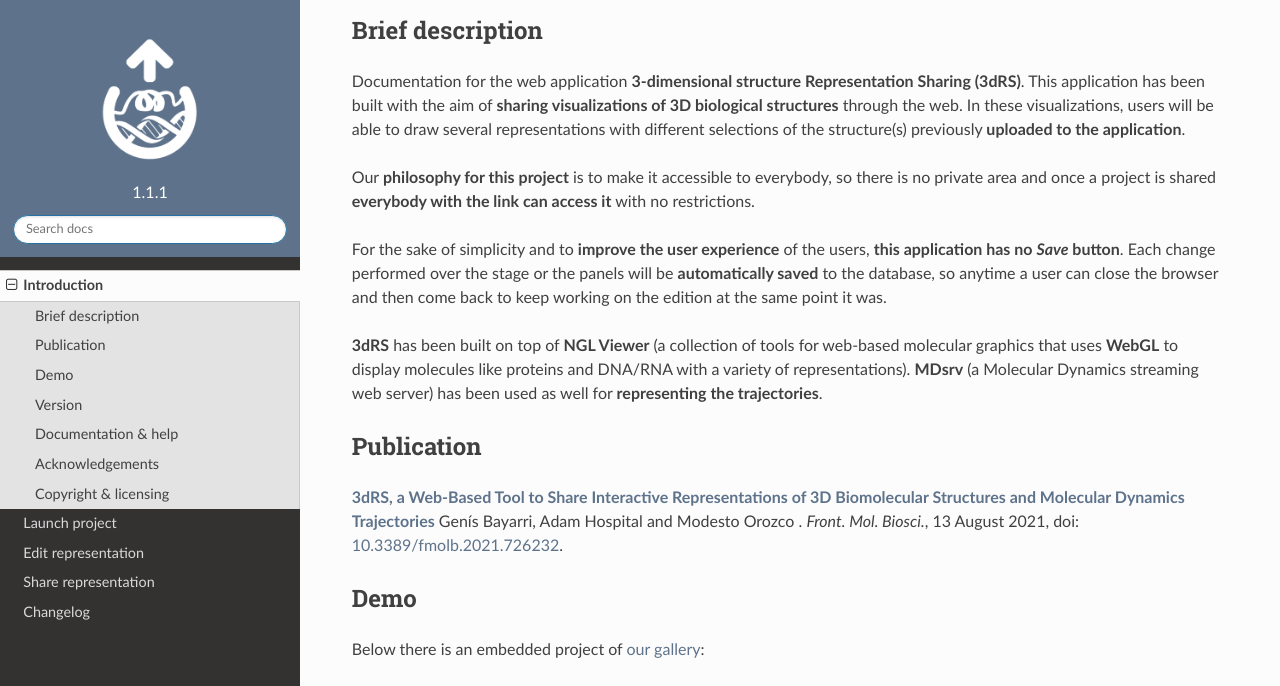
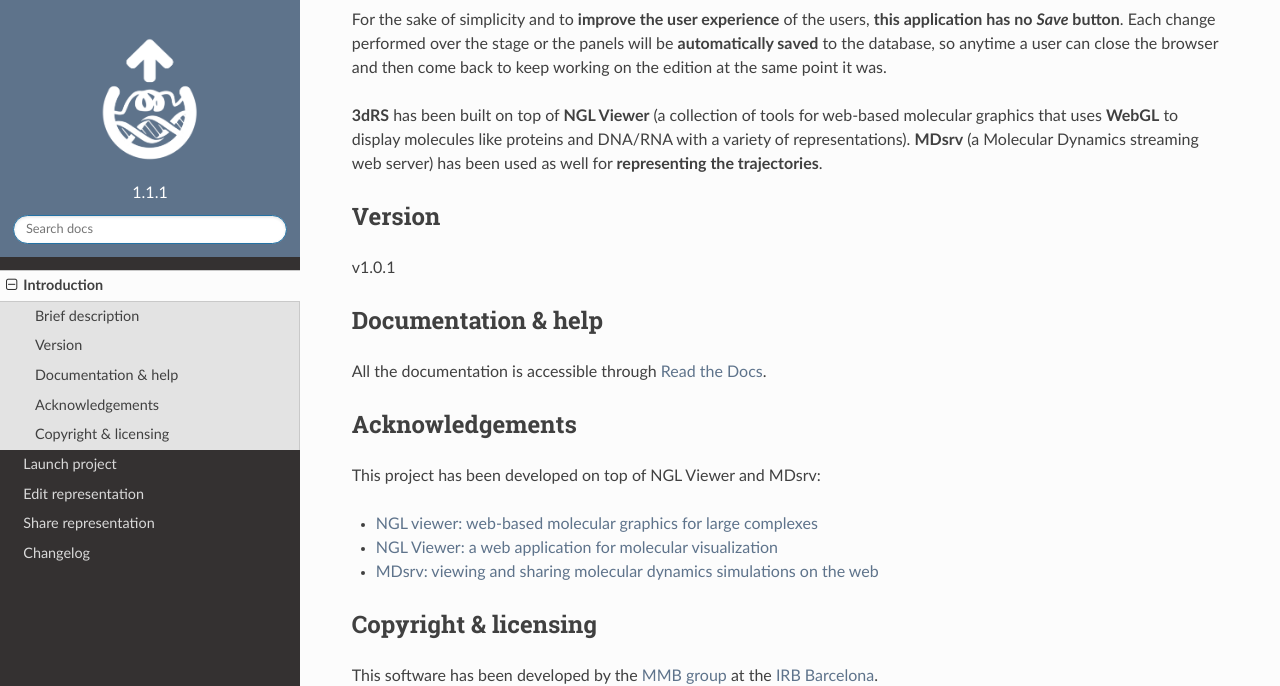
Before and after one commit to gbayarri/3drs_docs, a Sphinx documentation site: the page built from 3drs-docs/docs/source/readme.md, in a window 1280 px wide and 1400 px high, scrolled down 473 px. Shown: the top 686 px of the window. Built offline with Sphinx 7.4.7 and the Read the Docs theme 2.0.0, drawn with Linux system fonts in a browser that asks for light colours; grey boxes are pictures that could not be loaded.

Commit message:
Fixing Read the Docs

```diff
--- a/3drs-docs/docs/source/readme.md
+++ b/3drs-docs/docs/source/readme.md
@@ -1,9 +1,10 @@
 [![](https://readthedocs.org/projects/3drs-documentation/badge/?version=latest)](https://3drs-documentation.readthedocs.io/en/latest/?badge=latest)
 [![](https://zenodo.org/badge/DOI/10.3389/fmolb.2021.726232.svg)](https://doi.org/10.3389/fmolb.2021.726232)
+[![CITATION.cff](https://github.com/gbayarri/3drs_docs/actions/workflows/cff-validator.yaml/badge.svg)](https://github.com/gbayarri/3drs_docs/actions/workflows/cff-validator.yaml)
 
 # 3dRS documentation
 
-<a href="https://mmb.irbbarcelona.org/3dRS"><img src="_static/logo.png" alt="3dRS" width="200"/></a>
+<a href="https://mmb.irbbarcelona.org/3dRS"><img src="3drs-docs/docs/source/_static/logo.png" alt="3dRS" width="200"/></a>
 
 ## Brief description
 
@@ -15,20 +16,8 @@
 
 **3dRS** has been built on top of **NGL Viewer** (a collection of tools for web-based molecular graphics that uses **WebGL** to display molecules like proteins and DNA/RNA with a variety of representations). **MDsrv** (a Molecular Dynamics streaming web server) has been used as well for **representing the trajectories**.
 
-## Publication
-
-[**3dRS, a Web-Based Tool to Share Interactive Representations of 3D Biomolecular Structures and Molecular Dynamics Trajectories**](https://doi.org/10.3389/fmolb.2021.726232)
-Genís Bayarri, Adam Hospital  and Modesto Orozco .
-*Front. Mol. Biosci.*, 13 August 2021, doi: [10.3389/fmolb.2021.726232](https://doi.org/10.3389/fmolb.2021.726232).
-
-## Demo
-
-Below there is an embedded project of [our gallery](https://mmb.irbbarcelona.org/3dRS/gallery):
-
-<iframe width="500" height="500" src="https://mmb.irbbarcelona.org/3dRS/embed/60c1ff158a6696.79962296" title="3dRS" frameborder="0" allowfullscreen></iframe>
-
 ## Version
-v1.1.1
+v1.0.1
 
 ## Documentation & help
 
```
Also changed, not shown: 1 other file.
